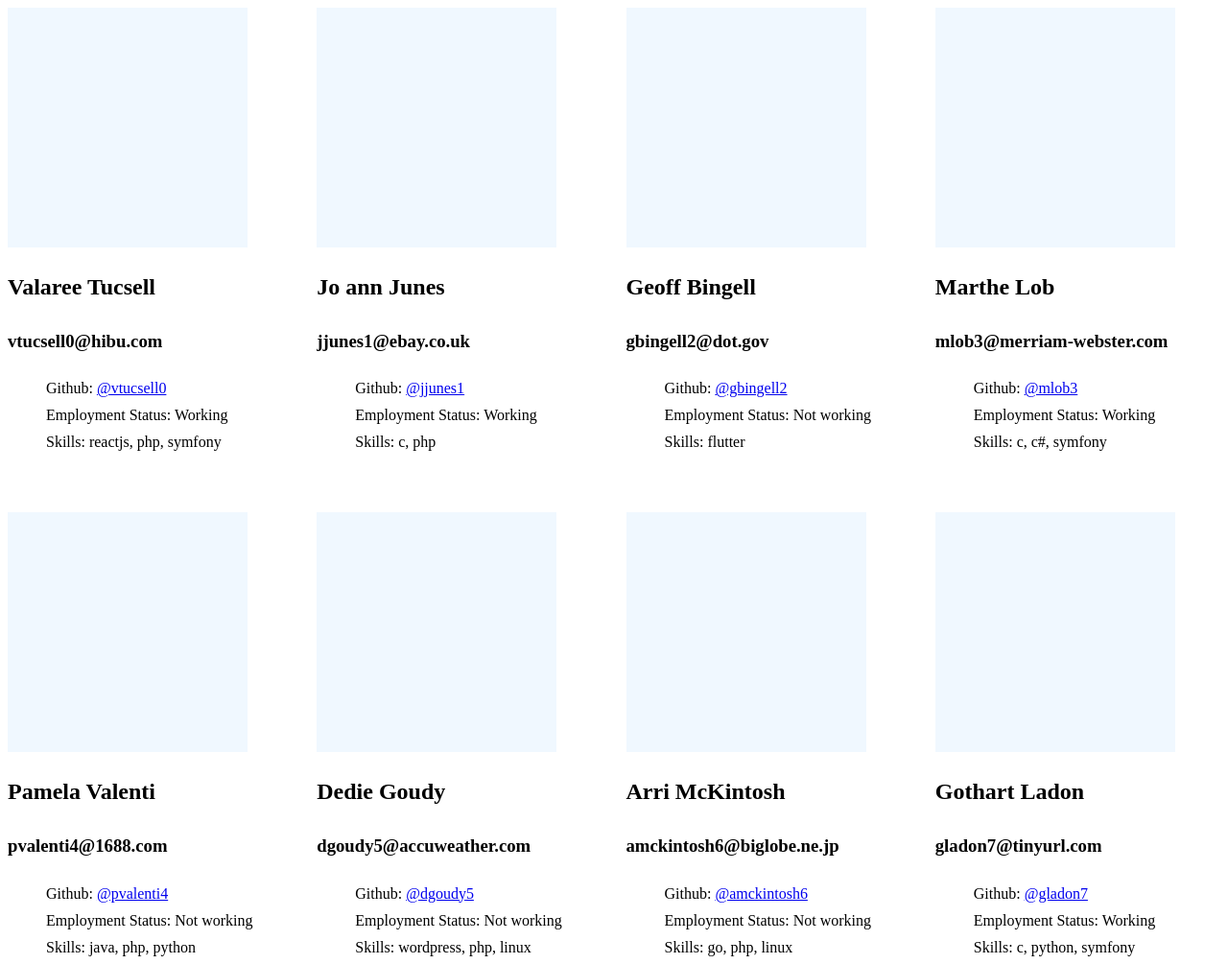
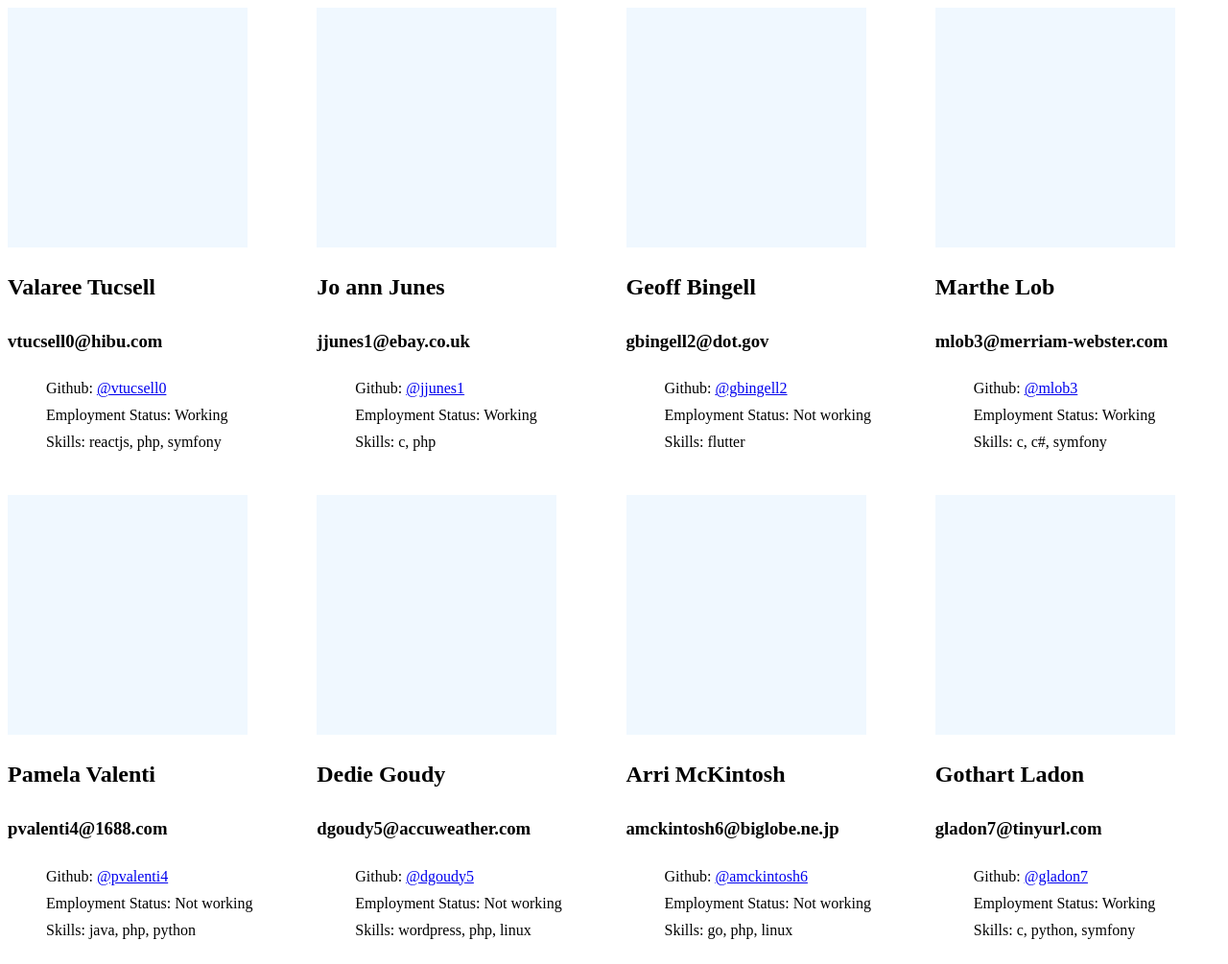
Before and after one commit to luisduenas/developers-mxli, a Gatsby site: page / in a window 1280 px wide. Shown: the top 1005 px of the page at 96% size. Built offline with nearby package versions, Linux system fonts and the light colour scheme; Gatsby itself is replaced by a stand-in of ours.

Commit message:
Remove 'padding-bottom' property

```diff
--- a/src/components/Profile.js
+++ b/src/components/Profile.js
@@ -10,18 +10,9 @@ const ProfilePicture = styled.div`
 
 const ProfileCard = styled.div`
   line-height: 1.75;
-  padding-bottom: 18px;
 `
 
-const Profile = ({
-  id,
-  firstName,
-  lastName,
-  email,
-  github,
-  isWorking,
-  skills,
-}) => {
+const Profile = ({ firstName, lastName, email, github, isWorking, skills }) => {
   return (
     <ProfileCard>
       <ProfilePicture />
```
